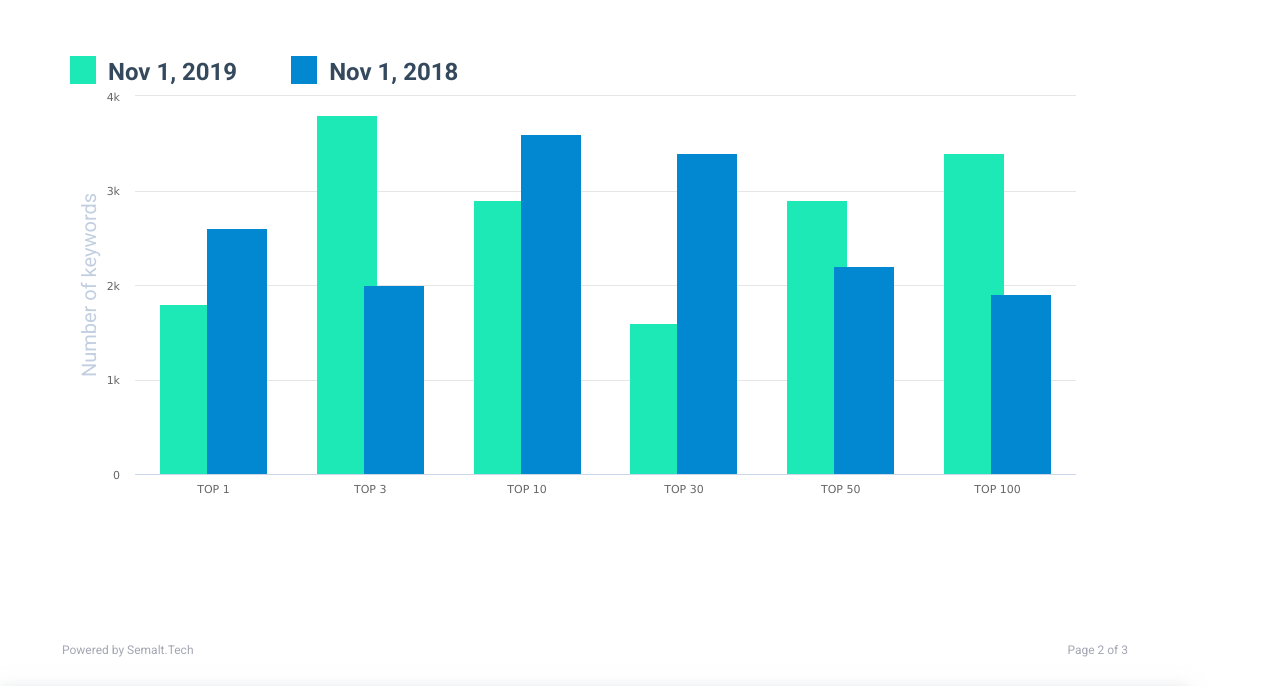
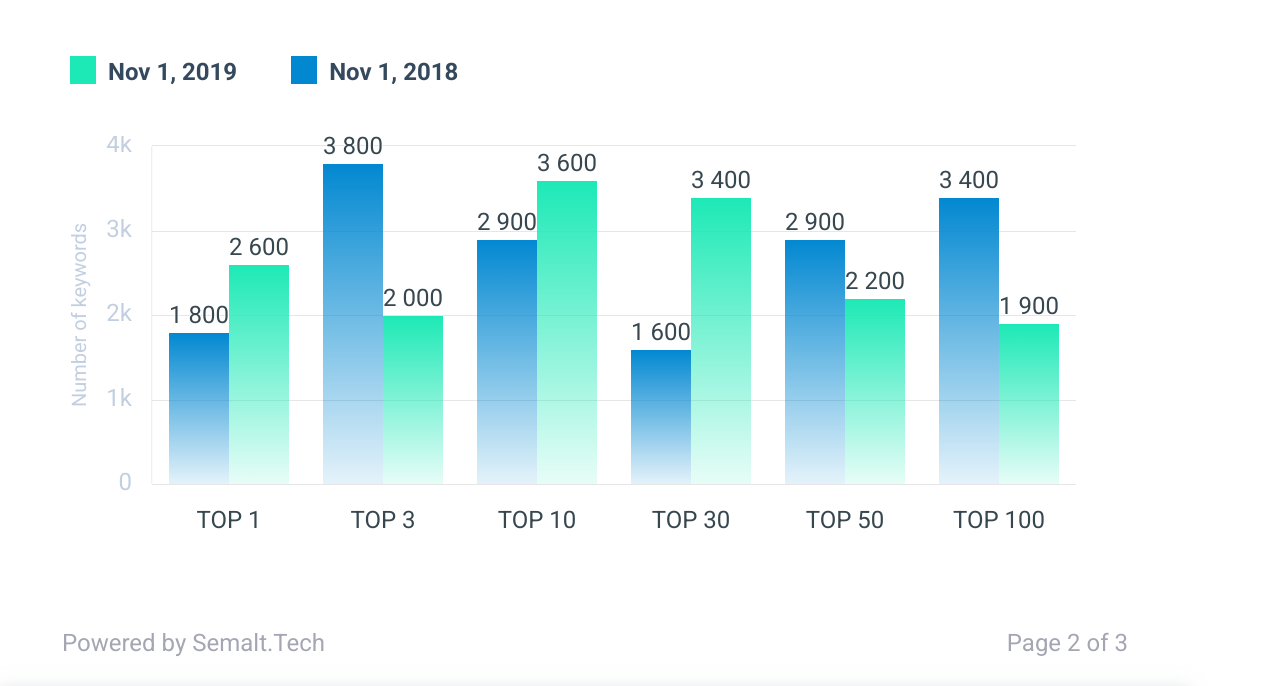
Before and after one commit to OleksandrRbh/report, a website: page source/index.html in a window 1280 px wide. Shown: the part 2675-3361 px from the top of the page. Drawn offline with nearby package versions, Linux system fonts and the light colour scheme; files that its build step writes are made by us from their sources.

Commit message:
set chart

```diff
--- a/source/js/chart.js
+++ b/source/js/chart.js
@@ -6,9 +6,8 @@ Highcharts.chart('container', {
       }
     }
   },
-
   chart: {
-      type: 'column'
+    type: 'column',
   },
   title: {
     text: ''
@@ -28,11 +27,25 @@ Highcharts.chart('container', {
       'TOP 50',
       'TOP 100'
     ],
-      crosshair: true
+    labels: {
+      style: {
+        'font-weight': 'normal',
+        'font-size': '24px',
+        'line-height': '28px',
+        'color': '#37474F',
+        'fontFamily': 'Roboto',
+      },
+    },
+    crosshair: true,
+    offset: 25,
+    lineWidth: 0,
   },
   yAxis: {
+    lineWidth: 0.5,
+    gridLineWidth: 1,
     min: 0,
     title: {
+      x: -10,
       text: 'Number of keywords',
       style: {
         "font-size": "20px",
@@ -40,7 +53,18 @@ Highcharts.chart('container', {
         "font-family": "Roboto",
         "color": "#C2CFE0"
       }
+    },
+    labels: {
+      x: -20,
+      y: 6,
+      style: {
+        'font-weight': 'normal',
+        'font-size': '24px',
+        'line-height': '28px',
+        'color': '#C2CFE0',
+        'fontFamily': 'Roboto',
       }
+    },
   },
   tooltip: {
     headerFormat: '<span style="font-size:10px">{point.key}</span><table>',
@@ -50,11 +74,9 @@ Highcharts.chart('container', {
     shared: true,
     useHTML: true
   },
-
-
-
   plotOptions: {
     column: {
+      groupPadding: 0.89,
       pointPadding: 0,
       pointMargin: 0,
       borderWidth: 0,
@@ -63,16 +85,66 @@ Highcharts.chart('container', {
   },
   series: [{
     name: 'Last',
-      data: [1800, 3800, 2900, 1600, 2900, 3400],
-      color: "#1DE9B6",
+    data: [2600, 2000, 3600, 3400, 2200, 1900],
+    color: {
+      linearGradient: {
+        x1: 0,
+        x2: 0,
+        y1: 0,
+        y2: 1
+      },
+      stops: [
+        [0, 'rgba(29, 233, 182, 1)'],
+        [1, 'rgba(29, 233, 182, 0.102)']
+      ]
+    },
     showInLegend: false,
-
+    dataLabels: {
+      crop: false,
+      overflow: 'none',
+      "align": "center",
+      "enabled": true,
+      "borderColor": "",
+      "rotation": 0,
+      "style": {
+        'fontFamily': 'Roboto',
+        'fontWeight': 'normal',
+        'fontSize': '24px',
+        'line-height': '28px',
+        'color': '#37474F',
+      }
+    },
   }, {
     name: 'Compared',
-      data: [2600, 2000, 3600, 3400, 2200, 1900],
-      color: "#0288D1",
+    data: [1800, 3800, 2900, 1600, 2900, 3400],
+    color: {
+      linearGradient: {
+        x1: 0,
+        x2: 0,
+        y1: 0,
+        y2: 1
+        },
+      stops: [
+        [0, 'rgba(2, 136, 209, 1)'],
+        [1, 'rgba(2, 136, 209, 0.102)']
+      ]
+    },
     showInLegend: false,
+    dataLabels: {
+      crop: false,
+      overflow: 'none',
+      "align": "center",
+      "enabled": true,
+      "borderColor": "",
+      "rotation": 0,
+      "style": {
+        'fontFamily': 'Roboto',
+        'fontWeight': 'normal',
+        'fontSize': '24px',
+        'line-height': '28px',
+        'color': '#37474F',
+      }
+    },
   }]
 
-
 });
--- a/source/sass/blocks/dynamics.scss
+++ b/source/sass/blocks/dynamics.scss
@@ -81,6 +81,7 @@
 .dynamics__period-list {
   margin: 0;
   padding: 0;
+  margin-bottom: 50px;
   list-style: none;
   display: flex;
 }
--- a/source/sass/blocks/page-footer.scss
+++ b/source/sass/blocks/page-footer.scss
@@ -9,8 +9,8 @@
   margin-bottom: 32px;
   box-sizing: border-box;
   font-weight: normal;
-  font-size: 12px;
-  line-height: 14px;
+  font-size: 24px;
+  line-height: 28px;
 }
 
 .page-footer__pagination {
```
Lines whose indentation alone changed are shown as unchanged.
